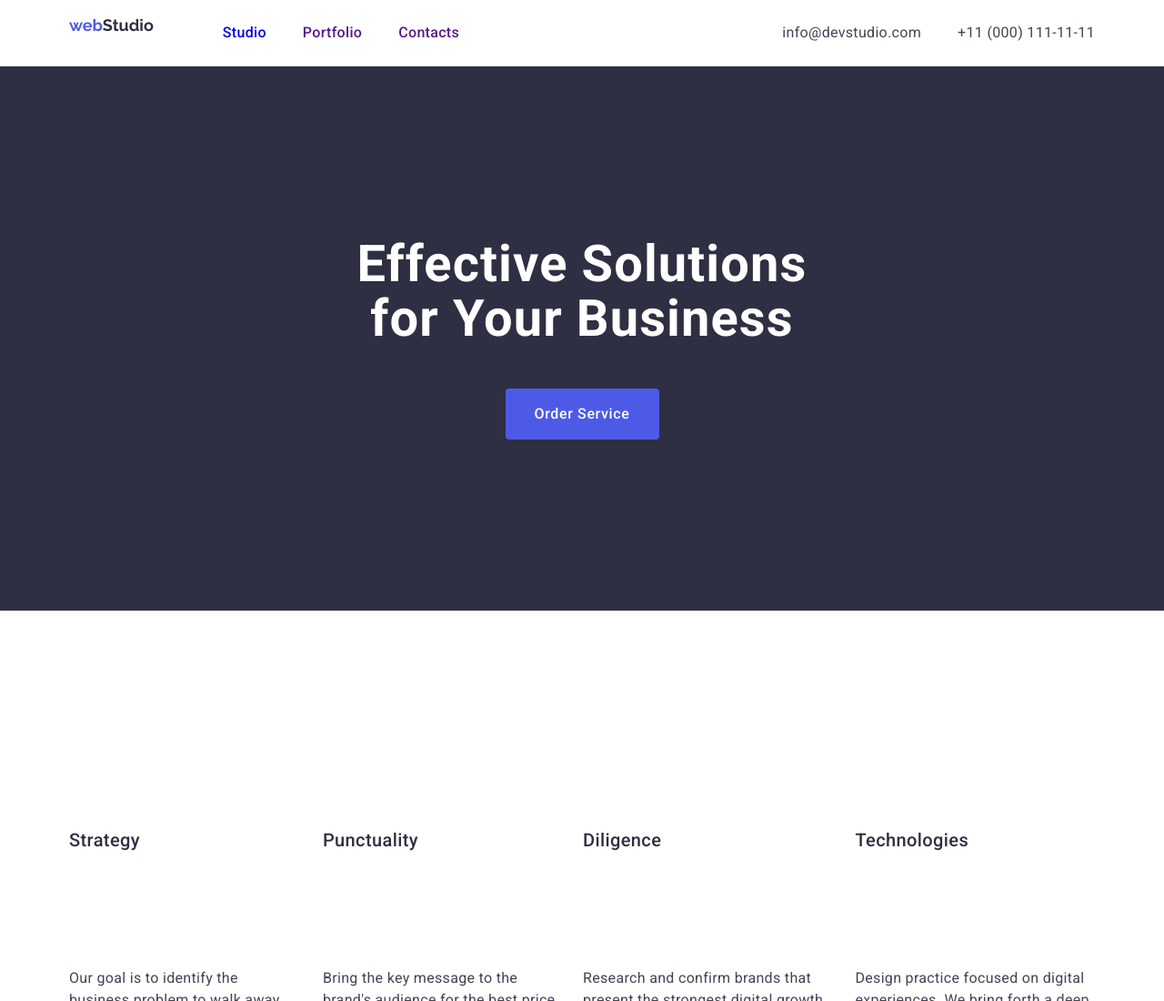
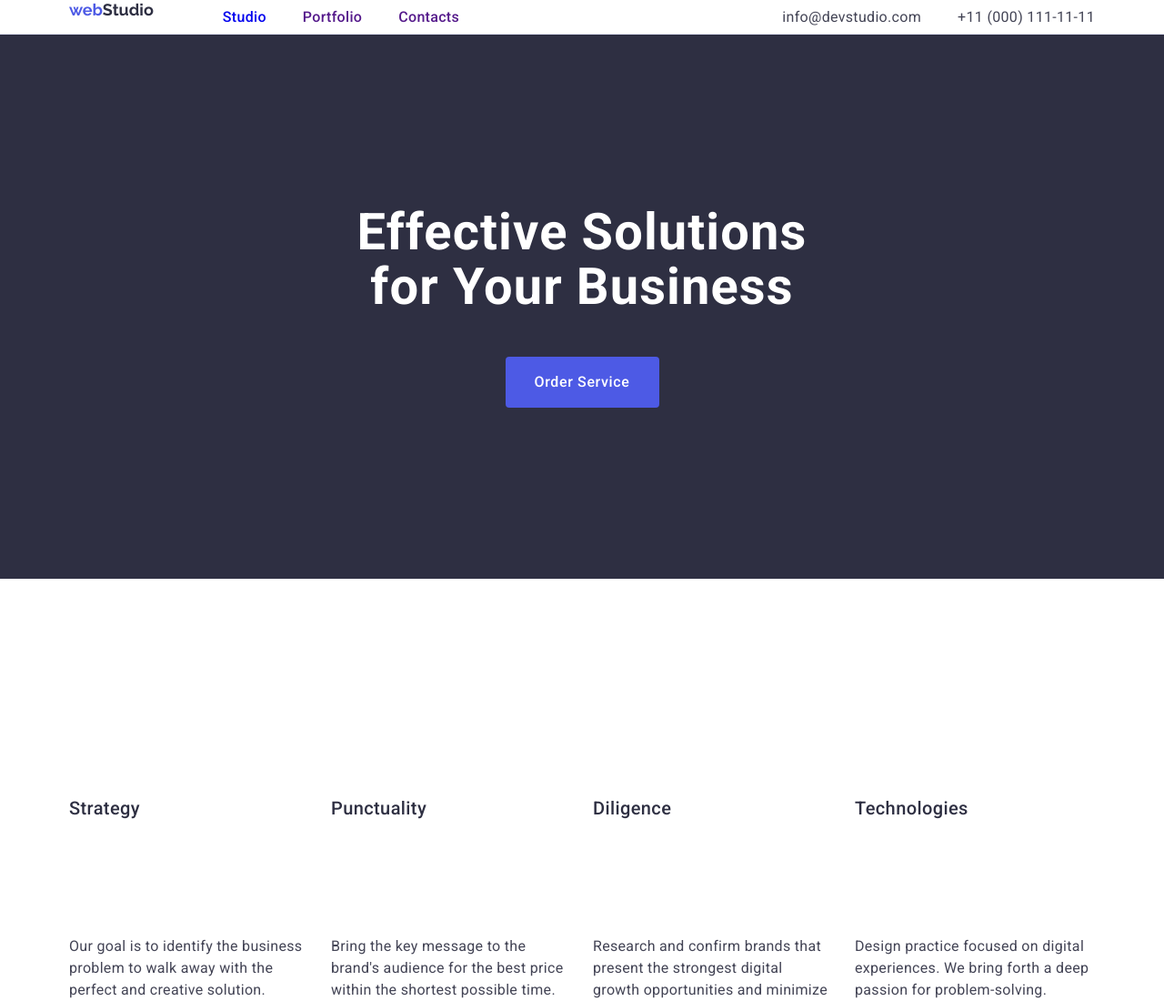
Before and after one commit to YanaShumylo/goit-markup-hw-03, a plain HTML site: page index.html in a window 1280 px wide. Shown: the top 1100 px of the page at 91% size. Drawn offline with nearby package versions, Linux system fonts and the light colour scheme.

Commit message:
updated css

```diff
--- a/css/styles.css
+++ b/css/styles.css
@@ -52,10 +52,8 @@ letter-spacing: 0.02em;
 color: #2e2f42;
 display: flex;
 gap: 40px;
-padding-top: 24px;
-padding-bottom: 24px;
 }
-
+.link-nav {padding: 24px 0;}
 .link-nav:hover {color: #404bbf;}
 .link-nav:focus {color: #404bbf;}
 
@@ -126,8 +124,7 @@ border: none;
   gap: 24px;
 }
 .feature-item {
-width: calc (( 100 % - 72 px ) / 4);
-
+width: calc((100% - 72px) / 4);
 }
 
 .title-feature {font-weight: bold;
```
